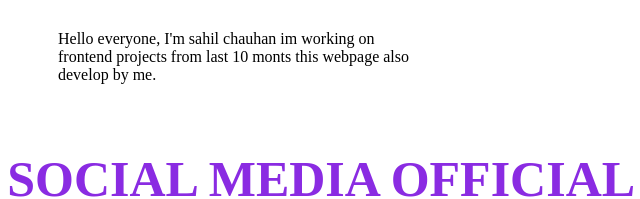
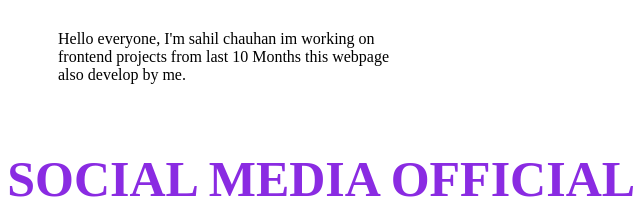
Before and after one commit to sahilchauhan1901/My-Profile, a plain HTML site: page index.html in a window 1280 px wide. Shown: the part 205-404 px from the top of the page, 222-862 px from the left. Drawn offline with Linux system fonts and the light colour scheme.

Commit message:
final ver

```diff
--- a/index.html
+++ b/index.html
@@ -20,7 +20,7 @@
     <div class="head-container">
         <div class="w50">
             <h1 class="title">Hi,I am Sahil</h1>
-        <p>Hello everyone, I'm sahil chauhan im working on frontend projects from last 10 monts this webpage also develop by me.</p>
+        <p>Hello everyone, I'm sahil chauhan im working on frontend projects from last 10 Months this webpage also develop by me.</p>
         </div>
         <div class="w50 align-right">
             <img src="img/profile_pic.jpg" class="profile-img" alt="">
```
